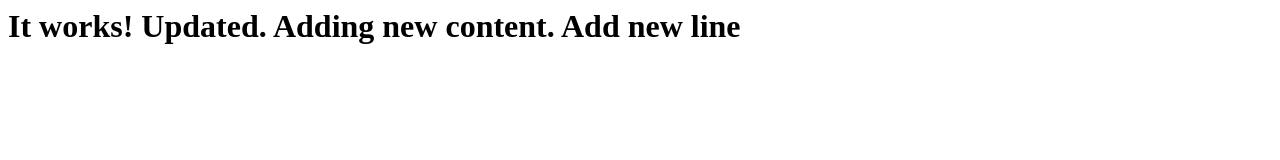
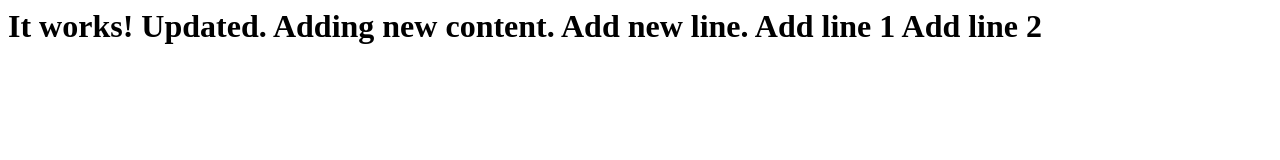
Before and after one commit to koushick123/intellipaat-capstone-project1, a plain HTML site: page index.html in a window 1280 px wide. Drawn offline with Linux system fonts and the light colour scheme.

Commit message:
Push changes

```diff
--- a/index.html
+++ b/index.html
@@ -1 +1,8 @@
-<html><body><h1>It works! Updated. Adding new content. Add new line</h1></body></html>
+<html>
+<body><h1>
+It works! Updated. Adding new content. Add new line.
+Add line 1
+Add line 2
+</h1>
+</body>
+</html>
```
